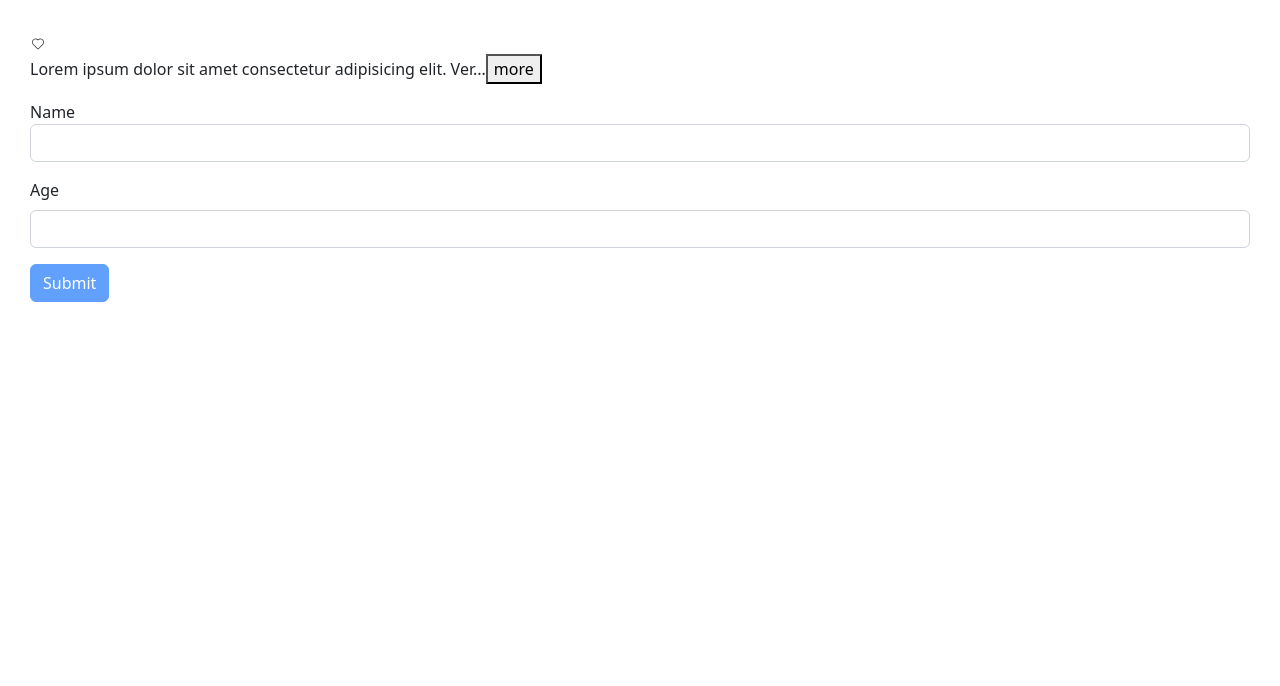
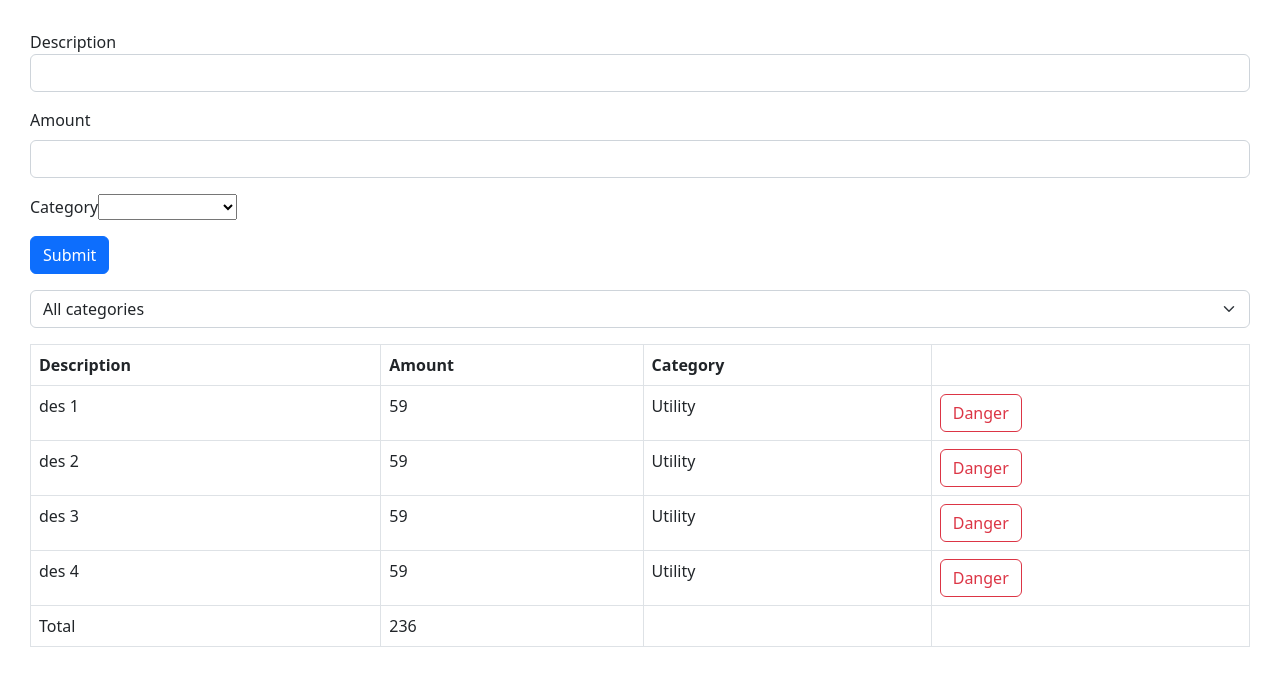
Before and after one commit to Karthicrajamo/React_vite_ts, a React (Vite) app: page / in a window 1280 px wide. Shown: the top 686 px of the page. Built offline with nearby package versions, Linux system fonts and the light colour scheme.

Commit message:
Building fullfluged expense form tracker

```diff
--- a/src/App.tsx
+++ b/src/App.tsx
@@ -1,30 +1,60 @@
 import React, { useState } from "react";
-import Alert from "./components/Alert";
-import Button from "./components/Button/Button";
-import ListGroup from "./components/ListGroup";
-import Like from "./components/Button/Like";
-import { FaLeaf } from "react-icons/fa";
-import produce from "immer";
-import Cart from "./components/Cart";
-import Navbar from "./components/Navbar";
-import ExpandableText from "./components/ExpandableText";
-import Forms from "./components/Forms";
+import ExpenseList from "./ExpenseTracker/components/ExpenseList";
+import ExpenseFilter from "./ExpenseTracker/components/ExpenseFilter";
+import ExpenseForm from "./ExpenseTracker/components/ExpenseForm";
 
 function App() {
-	const handler = () => {};
+	const [expense, setExpense] = useState([
+		{
+			id: 1,
+			description: "des 1",
+			amount: 59,
+			category: "Utility",
+		},
+		{
+			id: 2,
+			description: "des 2",
+			amount: 59,
+			category: "Utility",
+		},
+		{
+			id: 3,
+			description: "des 3",
+			amount: 59,
+			category: "Utility",
+		},
+		{
+			id: 4,
+			description: "des 4",
+			amount: 59,
+			category: "Utility",
+		},
+	]);
+
+	const [selectedCategory, setSelectedCategory] = useState("");
+
+	const visibleExpense = selectedCategory
+		? expense.filter((e) => e.category === selectedCategory)
+		: expense;
 
 	return (
 		<div>
-			<Like onClick={handler}></Like>
-			<ExpandableText maxLength={60} fullText={handler}>
-				Lorem ipsum dolor sit amet consectetur adipisicing elit. Veritatis
-				repellendus ex quibusdam, voluptate architecto quo ipsum harum ratione
-				ea. Corporis, consequuntur quaerat beatae debitis quis non culpa facilis
-				fuga libero temporibus deserunt veniam consectetur, animi iste facere
-				dignissimos aperiam provident ad. Voluptates ducimus nemo saepe iste
-				doloremque adipisci eveniet sint!
-			</ExpandableText>
-			<Forms></Forms>
+			<div className="mb-3">
+				<ExpenseForm
+					list={(data) =>
+						setExpense([...expense, { ...data, id: expense.length + 1 }])
+					}
+				></ExpenseForm>
+			</div>
+			<div className="mb-3">
+				<ExpenseFilter
+					onSelectCategories={(category) => setSelectedCategory(category)}
+				></ExpenseFilter>
+			</div>
+			<ExpenseList
+				expense={visibleExpense}
+				onDelete={(id) => setExpense(expense.filter((e) => e.id !== id))}
+			/>
 		</div>
 	);
 }
--- /dev/null
+++ b/src/ExpenseTracker/ExpenseCategory.tsx
@@ -0,0 +1,3 @@
+const category = ["Groceries", "Utility", "Entertainments"] as const;
+
+export default category;
--- /dev/null
+++ b/src/ExpenseTracker/components/ExpenseFilter.tsx
@@ -0,0 +1,23 @@
+import React from "react";
+import category from "../ExpenseCategory";
+interface Props {
+	onSelectCategories: (category: string) => void;
+}
+
+const ExpenseFilter = ({ onSelectCategories }: Props) => {
+	return (
+		<select
+			className="form-select"
+			onChange={(event) => onSelectCategories(event.target.value)}
+		>
+			<option value="">All categories</option>
+			{category.map((e) => (
+				<option value={e} key={e}>
+					{e}
+				</option>
+			))}
+		</select>
+	);
+};
+
+export default ExpenseFilter;
--- /dev/null
+++ b/src/ExpenseTracker/components/ExpenseForm.tsx
@@ -0,0 +1,82 @@
+import React from "react";
+import { z } from "zod";
+import category from "../ExpenseCategory";
+import { useForm } from "react-hook-form";
+import { zodResolver } from "@hookform/resolvers/zod";
+import { MouseEvent } from "react";
+
+const schema = z.object({
+	description: z.string().min(3).max(50),
+	amount: z.number().min(0.001).max(100000),
+	category: z.enum(category),
+});
+
+type ExpenseFormData = z.infer<typeof schema>;
+
+interface Props {
+	list: (data: ExpenseFormData) => void;
+}
+
+const ExpenseForm = ({ list }: Props) => {
+	const {
+		register,
+		handleSubmit,
+		reset,
+		formState: { errors },
+	} = useForm<ExpenseFormData>({ resolver: zodResolver(schema) });
+
+	return (
+		<>
+			<form
+				onSubmit={handleSubmit((data) => {
+					list(data), reset();
+				})}
+			>
+				<div className="mb-3">
+					<label htmlFor="description" className="form-lable">
+						Description
+					</label>
+					<input
+						{...register("description")}
+						id="description"
+						type="text"
+						className="form-control"
+					/>
+					{errors.description && (
+						<p className="text-danger">{errors.description.message}</p>
+					)}
+				</div>
+				<div className="mb-3">
+					<label htmlFor="amount" className="form-label">
+						Amount
+					</label>
+					<input
+						{...register("amount", { valueAsNumber: true })}
+						id="amount"
+						type="number"
+						className="form-control"
+					/>
+					{errors.amount && (
+						<p className="text-danger">{errors.amount.message}</p>
+					)}
+				</div>
+				<div className="mb-3">
+					<label htmlFor="category" className="form-lable">
+						Category
+					</label>
+					<select {...register("category")} className="form-list" id="">
+						<option value=""></option>
+						{category.map((e) => (
+							<option value={e} key={e}>
+								{e}
+							</option>
+						))}
+					</select>
+				</div>
+				<button className="btn btn-primary">Submit</button>
+			</form>
+		</>
+	);
+};
+
+export default ExpenseForm;
--- /dev/null
+++ b/src/ExpenseTracker/components/ExpenseList.tsx
@@ -0,0 +1,59 @@
+import React from "react";
+
+interface Expense {
+	id: number;
+	description: string;
+	amount: number;
+	category: string;
+}
+
+interface Props {
+	expense: Expense[];
+	onDelete: (id: number) => void;
+}
+
+const ExpenseList = ({ expense, onDelete }: Props) => {
+	if (expense.length === 0) return null;
+
+	return (
+		<>
+			<table className="table table-bordered">
+				<thead>
+					<tr>
+						<th>Description</th>
+						<th>Amount</th>
+						<th>Category</th>
+						<th></th>
+					</tr>
+				</thead>
+				<tbody>
+					{expense.map((e) => (
+						<tr key={e.id}>
+							<td>{e.description}</td>
+							<td>{e.amount}</td>
+							<td>{e.category}</td>
+							<td>
+								<button
+									className="btn btn-outline-danger"
+									onClick={() => onDelete(e.id)}
+								>
+									Danger
+								</button>
+							</td>
+						</tr>
+					))}
+				</tbody>
+				<tfoot>
+					<tr>
+						<td>Total</td>
+						<td>{expense.reduce((acc, e) => e.amount + acc, 0)}</td>
+						<td></td>
+						<td></td>
+					</tr>
+				</tfoot>
+			</table>
+		</>
+	);
+};
+
+export default ExpenseList;
```
